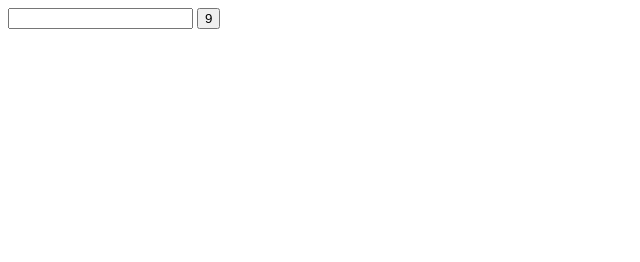
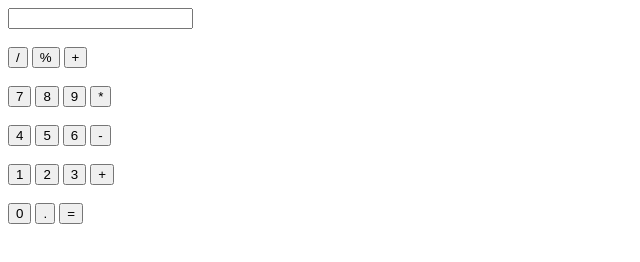
Before and after one commit to SydeJX/Project-Calculator, a plain HTML site: page Index.html in a window 1280 px wide. Shown: the whole page, without its empty margins (0-640 px from the left). Drawn offline with Linux system fonts and the light colour scheme.

Commit message:
Update Index.html

```diff
--- a/Index.html
+++ b/Index.html
@@ -5,7 +5,34 @@
 <div class="wrap">
     <form name ="cal">
       <input type="text" name="display">
+    </br>
+      </br>
+      <input type ="button" value="/" onlick="cal.display.value+='/'">
+      <input type ="button" value="%" onlick="cal.display.value+='%'">
+      <input type ="button" value="+" onlick="cal.display.value+='+'">
+    </br>
+      </br>
+      <input type ="button" value="7" onlick="cal.display.value+='7'">
+      <input type ="button" value="8" onlick="cal.display.value+='8'">
       <input type ="button" value="9" onlick="cal.display.value+='9'">
+      <input type ="button" value="*" onlick="cal.display.value+='*'">
+    </br>
+      </br>
+      <input type ="button" value="4" onlick="cal.display.value+='4'">
+      <input type ="button" value="5" onlick="cal.display.value+='5'">
+      <input type ="button" value="6" onlick="cal.display.value+='6'">
+      <input type ="button" value="-" onlick="cal.display.value+='-'">
+    </br>
+      </br>
+    <input type ="button" value="1" onlick="cal.display.value+='1'">
+    <input type ="button" value="2" onlick="cal.display.value+='2'">
+    <input type ="button" value="3" onlick="cal.display.value+='3'">
+    <input type ="button" value="+" onlick="cal.display.value+='+'">
+  </br>
+    </br>
+    <input type ="button" value="0" onlick="cal.display.value+='0'">
+    <input type ="button" value="." onlick="cal.display.value+='.'">
+    <input type ="button" value="=" onlick="cal.display.value =eval(cal.display.value)">
         </form>
 <body>
 </head>
```
